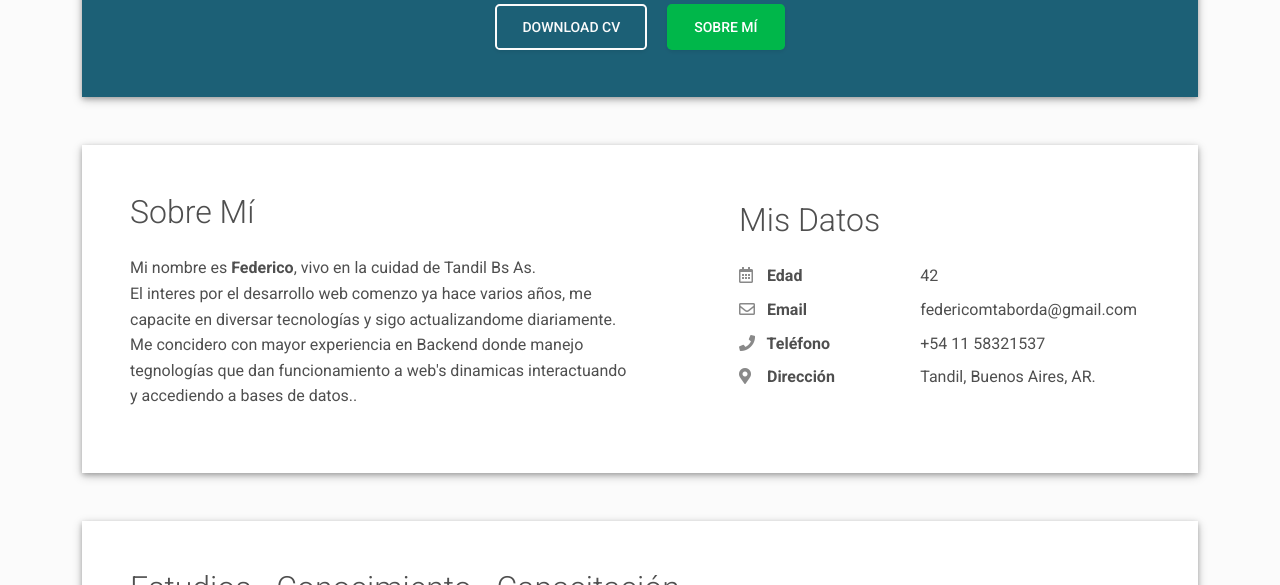
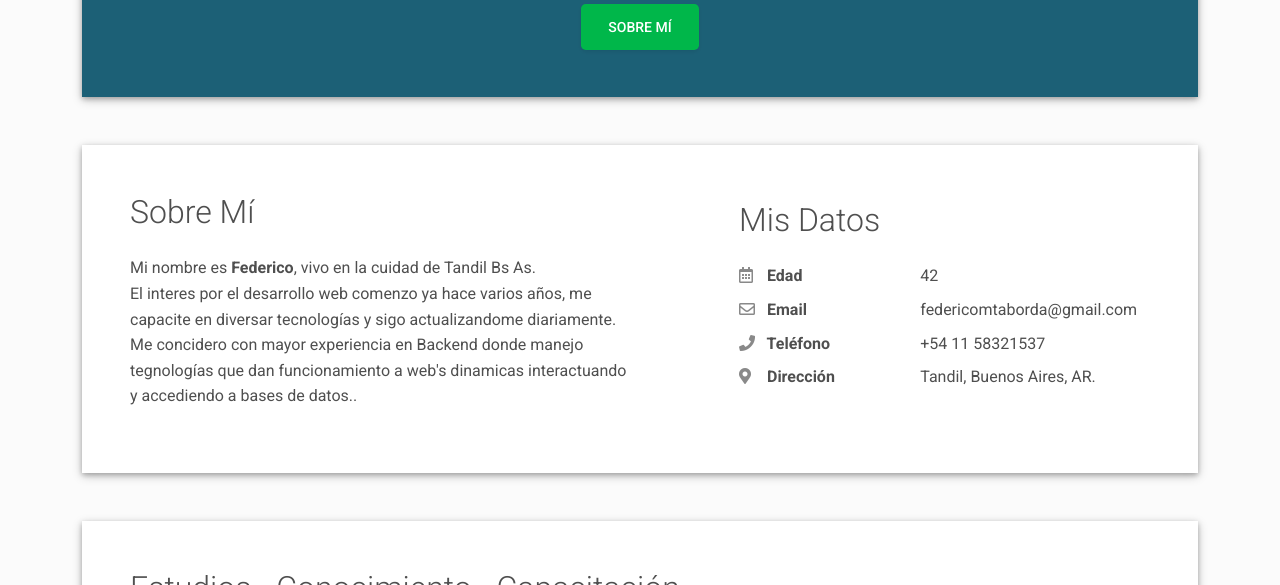
Before and after one commit to federicomtaborda/cv, a plain HTML site: page index.html in a window 1280 px wide. Shown: the part 515-1100 px from the top of the page. Drawn offline with Linux system fonts and the light colour scheme.

Commit message:
Update index.html

```diff
--- a/index.html
+++ b/index.html
@@ -88,10 +88,10 @@
                                             </nav>
                                         </div>
 
-                                        <div class="d-print-none"><a
+                                        <div class="d-print-none"><!--<a
                                                 class="btn btn-outline-light btn-lg shadow-sm mt-1 me-3"
                                                 href="CV_Federico.pdf" target="_blank" data-aos="fade-right"
-                                                data-aos-delay="700">Download CV</a>
+                                                data-aos-delay="700">Download CV</a> -->
                                             <a class="btn btn-success btn-lg shadow-sm mt-1" href="#About"
                                                data-aos="fade-left" data-aos-delay="700">Sobre Mí
                                             </a>
```
